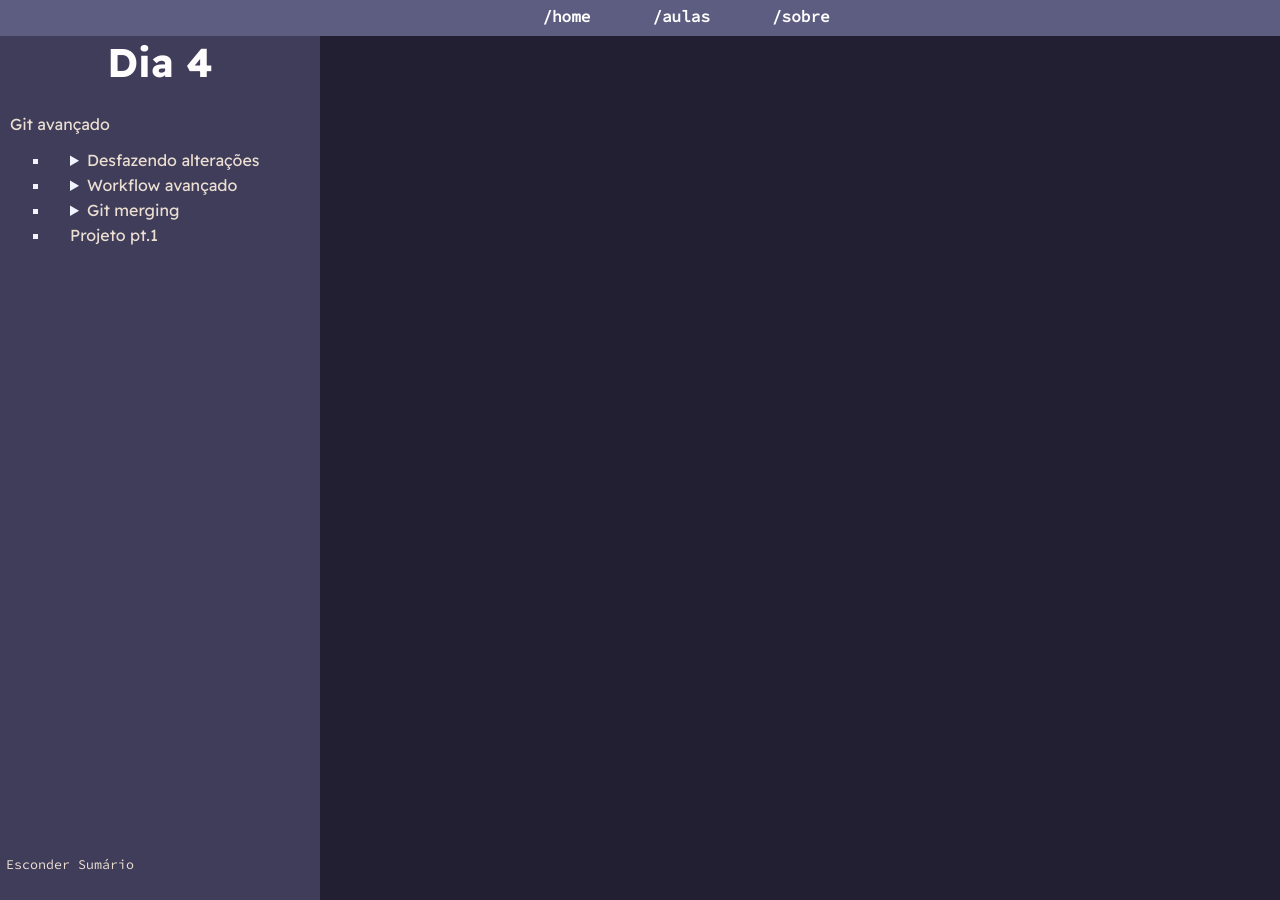
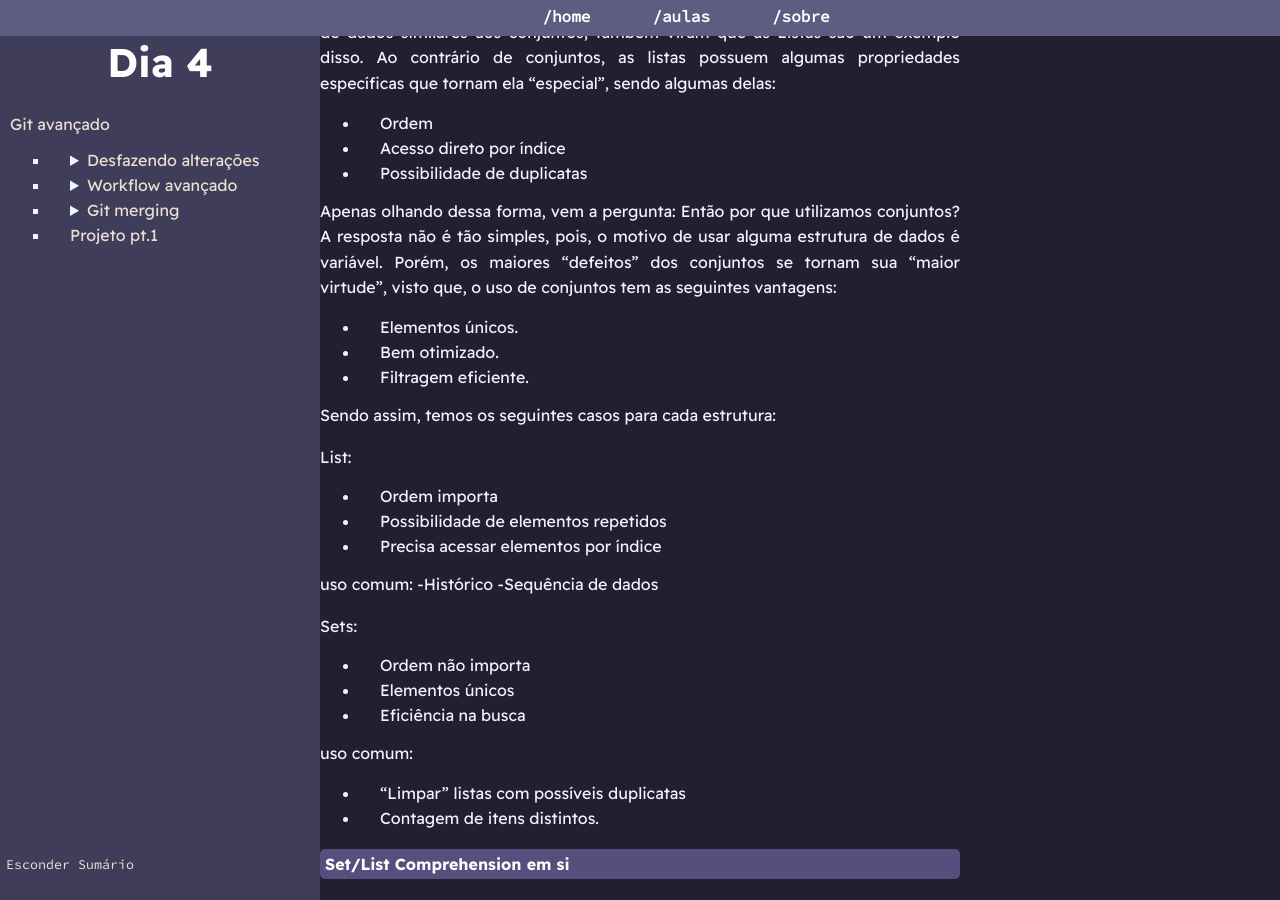
Before and after one commit to PETCC-UFRN/minicurso-demons-mat, a Jekyll site: the page built from quartoDia.md, in a window 1280 px wide and 900 px high, scrolled down 15354 px. Built offline with Jekyll 4.4.1, drawn with Linux system fonts in a browser that asks for light colours; some of the changed text lies outside the part shown.

Commit message:
adição da parte de Heitor no dia 4

````diff
--- a/quartoDia.md
+++ b/quartoDia.md
@@ -53,15 +53,21 @@ Sob essa perspectiva, as funções seriam então viagens de um conjunto de núme
 
 Todavia, no mundo da computação, não são mais os seus habitantes descritos em função de conjuntos e elementos!
 
+<div style="text-align: center;"><img src="assets/images/programacao.png" alt="" style="widht:300px;height:300px;"> </div>
+
 ### Tipos ⨯ Objetos ⨯ Conjuntos
 
 No mundo da computação, existem várias formas de descrever os habitantes de um mundo, sendo as principais os tipos e os objetos.
+
+<div style="text-align: center;"><img src="assets/images/coding.png" alt="" style="widht:300px;height:300px;"> </div>
 
 No caso das linguagens de programação tipadas, cada membro do mundo é de um tipo distinto, e as funções ocorrem de tipo x -> tipo y, retornando o famigerado “type error” caso haja a tentativa inválida de operar com tipos não correspondentes àquela função, e não haja forma de coagir algum dos tipos a se adequar à tipagem esperada. Alguns tipos bastante conhecidos são o Int, o Char, a String, o Bool, etc.
 
 Já no caso de linguagens sem tipos (que também podem ser chamados de tipo único), como a Python, todos os habitantes do mundo são objetos, e as funções ocorrem entre objetos. Por mais que possam ter uma decoração de tipos, os objetos de Python não obedecem às regras do mundo tipado.
 
 Mas então, para onde foram os conjuntos?
+
+
 
 ## Conjuntos como inspiração para a montagem da lógica de tipos
 
@@ -153,12 +159,16 @@ Além disso, é também na área de dados que os conjuntos e as operações envo
 
 Agora, utilizando apenas as ferramentas dispostas na especificação dos conjuntos, você seria capaz de criar um par ordenado?
 
-Resposta: {x, {x,y}}
-
+<details>
+    <summary>resposta: SPOILER!</summary>
+    Resposta: {x, {x,y}}
+</details>
 
 ## Teoria dos Conjuntos
 
 Agora que fomos apresentados às utilidades dos conjuntos na programação, podemos utilizar a Teoria dos Conjuntos para aprofundar nosso conhecimento sobre as definições matemáticas nas quais são embasadas todas as estruturas de dados vistas anteriormente!
+
+<div style="text-align: center;"><img src="assets/images/teoriadosconjuntos.png" alt="" style="widht:300px;height:300px;"> </div>
 
 ### Conjuntos
 
@@ -173,6 +183,8 @@ Na matemática, um conjunto (denotado por {}), é uma coleção de elementos de
 Pela definição de um conjunto, as únicas “perguntas” que podemos fazer a ele são se um elemento de um mesmo tipo pertence ou não a ele. Como assim?
 
 Dado o conjunto de inteiros A = {3, 5, 7, 90, 21, 42}, a única forma válida de acessar os elementos desse conjunto são pelas proposições que seguem o seguinte formato:
+
+> Obs.: Usamos o símbolo (∈) e (∉) para denotar pertencimento e não pertencimento, respectivamente, de um elemento à um conjunto.
 
 - 5 ∈ A&nbsp;&nbsp;&nbsp;&nbsp;&nbsp;&nbsp;&nbsp;[possui valor True]
 - 42 ∉ A&nbsp;&nbsp;&nbsp;&nbsp;&nbsp;[possui valor False]
@@ -215,6 +227,50 @@ Agora que aprendemos a definir conjuntos, defina os conjuntos a seguir, utilizan
 - Conjunto de todos os ímpares, menos o 2
 - Conjunto com apenas o 2
 - Conjunto de conjuntos de racionais
+
+#### Conjunto Vazio, Universo e paradoxos
+
+Antes de partimos para entender as operações entre conjuntos, é importante conhecer os conceitos de Vazio e Universo na teoria dos conjuntos, e os possíveis problemas que podem aparecer a depender de suas definições!
+
+<div style="text-align: center;"><img src="assets/images/dangerzone.png" alt="" style="widht:300px;height:300px;"> </div>
+
+O conjunto vazio é, como o próprio nome diz, o conjunto que não possui elementos, ou como é mais comum de ser visto no contexto acadêmico, é o conjunto não habitado. O denotamos com o símbolo ∅.
+
+<div style="text-align: center;"><img src="assets/images/black.png" alt="" style="widht:300px;height:300px;"> </div>
+
+Agora, esse outro amiguinho é polêmico. Em resumo, a questão do que seria um “conjunto universal” foi um grande problema na criação da teoria dos conjuntos, já que um “conjunto que tenha tudo” é falha (Paradoxo de Russell). Então, iremos definir o conjunto universo como “o conjunto de todos os elementos em nosso escopo”, sendo essa a definição mais interessante e menos suscetível a erros. Denotaremos o conjunto universo com U (um U maiúsculo).
+
+##### Paradoxo de Russel
+
+Como já sabemos, podemos criar um conjunto via set-comprehension, certo? Da maneira que aprendemos, então, podemos criar o seguinte conjunto:
+
+> P = { x \| x ∉ P}
+
+Em palavras de rua, esse é o conjunto de todos os elementos que não pertencem a ele! Vamos pensar sobre o quão problemático isso é:
+
+- Caso x ∉ P
+- Caso x ∈ P
+
+<div style="text-align: center;"><img src="assets/images/explosao.png" alt="" style="widht:500px;height:400px;"> </div>
+
+
+Dessa forma, para evitar os paradoxos da chamada “Teoria dos Conjuntos Ingênua”, podemos melhorar nosso conceito de set comprehension e criar certas restrições:
+
+- Um conjunto não pode se auto-referir em sua criação
+- Precisamos de um “filtro” na parte esquerda do set-comprehension
+
+> L = {p ∈ U \| p tem cabelo longo}
+
+##### Exercícios
+Vocês devem ter percebido que não definimos formalmente o conjunto vazio (∅), então, vamos fazer isso!
+
+- Construa um conjunto sem elementos com a notação set comprehension.
+- Construa **OUTRO** conjunto sem elementos com a notação set comprehension.
+
+Responda com seu coração:
+- O que seria a “igualdade” de dois conjuntos?
+- Esses dois conjuntos vazios são iguais?
+- L = L?
 
 ### Operações de conjuntos
 
@@ -315,3 +371,73 @@ Seguindo a mesma idéia da demonstração que acabamos de ver, demonstre as segu
 - Se A ⊆ B & x ∈ A, então x ∈ B
 
 > Nota: sinta-se livre para pedir ajuda caso não consiga prosseguir com alguma demonstração!
+
+### list/set comprehension na programação
+
+Algumas aplicações interessantes dessa noção ocorrem em linguagens como Python, haskell, C# (com extensão), entre outras. Hoje iremos ver sua aplicação em Python.
+
+#### List ⨯ Set
+
+<div style="text-align: center;"><img src="assets/images/versus.png" alt="" style="widht:300px;height:300px;"> </div>
+
+Como visto anteriormente nesse dia, vocês viram que existem algumas estruturas de dados similares aos conjuntos, também viram que as Listas são um exemplo disso.
+Ao contrário de conjuntos, as listas possuem algumas propriedades específicas que tornam ela “especial”, sendo algumas delas:
+
+- Ordem
+- Acesso direto por índice
+- Possibilidade de duplicatas
+
+Apenas olhando dessa forma, vem a pergunta: Então por que utilizamos conjuntos?
+A resposta não é tão simples, pois, o motivo de usar alguma estrutura de dados é variável. Porém, os maiores “defeitos” dos conjuntos se tornam sua “maior virtude”, visto que, o uso de conjuntos tem as seguintes vantagens:
+
+- Elementos únicos.
+- Bem otimizado.
+- Filtragem eficiente.
+
+Sendo assim, temos os seguintes casos para cada estrutura:
+
+List:
+- Ordem importa
+- Possibilidade de elementos repetidos
+- Precisa acessar elementos por índice
+
+uso comum:
+-Histórico
+-Sequência de dados
+
+Sets:
+- Ordem não importa
+- Elementos únicos
+- Eficiência na busca
+
+uso comum:
+- “Limpar” listas com possíveis duplicatas
+- Contagem de itens distintos.
+
+#### Set/List Comprehension em si
+Vamos supor que você tenha uma lista com alguns números e seu chefe tenha solicitado para que você separe cada número ímpar e forme outra lista com o dobro de cada um deles. Bem idiota, não? Provavelmente, o normal seria fazer da seguinte forma:
+
+```python
+numeros = [1, 2, 3, 4, 42, 21, 5]
+trabalho_chato = []
+
+for n in numeros:
+	if n % 2 == 1:
+		trabalho_chato.append(2 * n)
+print(trabalho_chato)
+```
+
+Isso definitivamente não é a forma mais “elegante” de se escrever esse código. O uso de list comprehension é para “simplificar” e deixar o código mais legível, de forma onde não temos que fazer esse loop para gerar uma lista. Por exemplo, podemos alterar esse código para:
+
+```python
+numeros = [1, 2, 3, 4, 42, 21, 5]
+trabalho_legal = [2 * n for n in numeros if n % 2 == 1]
+print(trabalho_legal)
+```
+Note que, é MUITO similar ao que estamos acostumados em conjuntos (no “papel”), já que segue a forma “” elemento -> condição "".
+Na prática não tem diferença entre os dois códigos, porém, note que o de baixo está mais compacto e legível.
+Para utilizar esse conceito em Sets não é tão diferente (obs: pode variar dependendo da linguagem, mas a lógica se mantém), em python por exemplo, a única diferença é que ao invés dos colchetes ([]) utilizamos chaves ({}).
+Vantagens da sintaxe:
+- O código fica menor
+- O código fica mais legível para terceiros
+- Geralmente é mais eficiente do que o “jeito normal”
````
Also changed, not shown: other parts of quartoDia.md (+1 -1 lines), assets/images/black.png (added), assets/images/coding.png (added), assets/images/dangerzone.png (added), assets/images/explosao.png (added), assets/images/explosao2.jpg (added), assets/images/hd-comic-cartoon-boom-explosion-png-70175169487842838o7c0uchb.png (added), assets/images/programacao.png (added), assets/images/teoriadosconjuntos.png (added), assets/images/versus.png (added), 10 other files.
